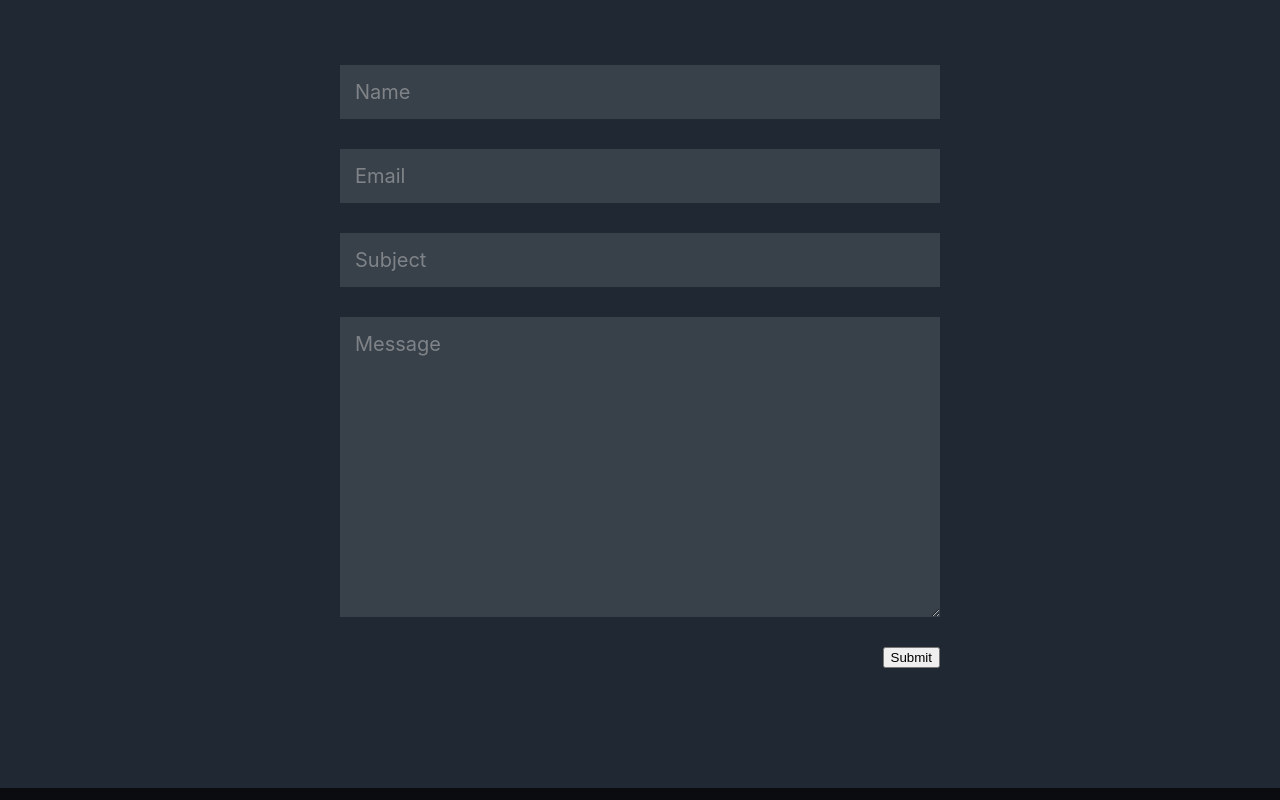
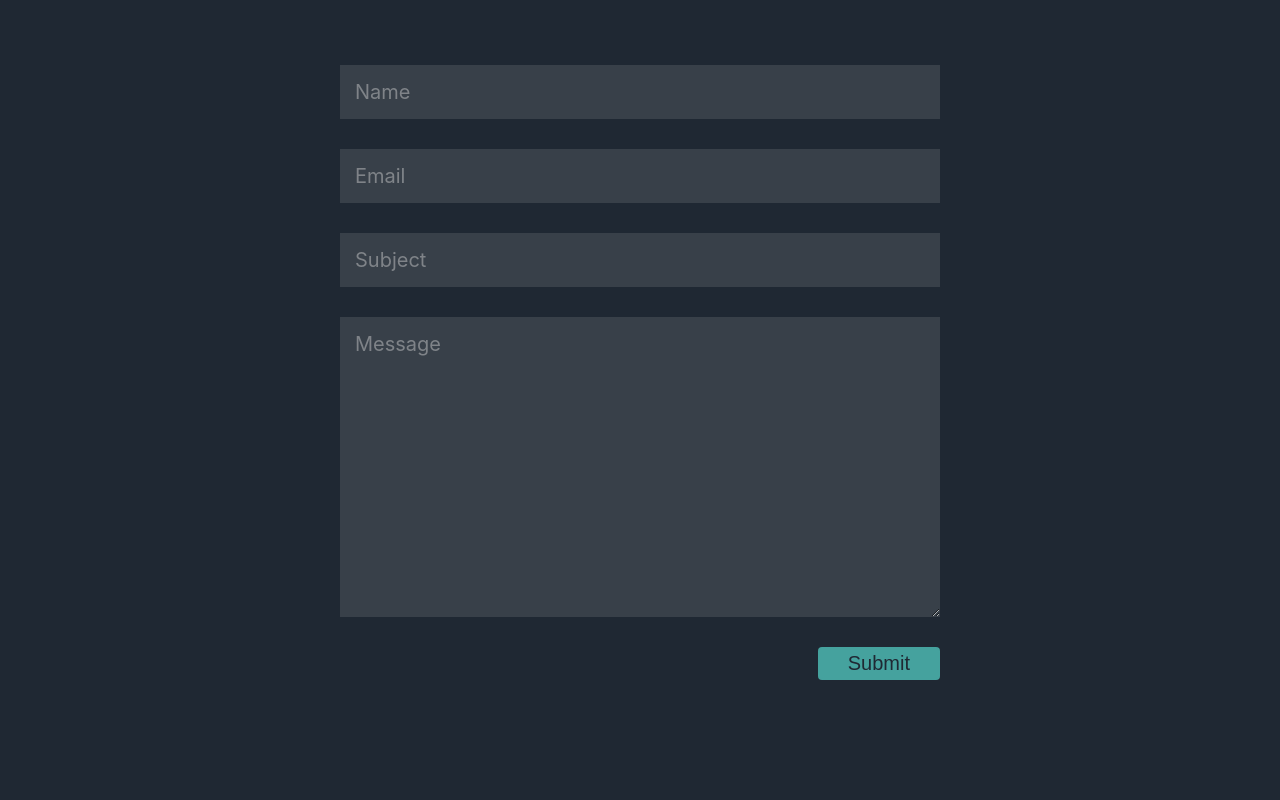
Before and after one commit to zstrangeway/portfolio, a Next.js app: page / in a window 1280 px wide. Shown: the part 7542-8342 px from the top of the page. Built offline with nearby package versions, Linux system fonts and the light colour scheme.

Commit message:
add button component

```diff
--- /dev/null
+++ b/components/Button.tsx
@@ -0,0 +1,21 @@
+import styles from "../styles/Button.module.scss";
+
+type ButtonProps = {
+  className?: string;
+  children?: React.ReactNode;
+  onClick?:
+    | ((event: React.MouseEvent<HTMLButtonElement, MouseEvent>) => void)
+    | undefined;
+};
+
+const Button: React.FC<ButtonProps> = ({
+  onClick,
+  children,
+  className,
+}: ButtonProps) => (
+  <button className={`${className} ${styles.button}`} onClick={onClick}>
+    {children}
+  </button>
+);
+
+export default Button;
--- a/components/Contact.tsx
+++ b/components/Contact.tsx
@@ -1,6 +1,12 @@
+import Button from "./Button";
 import styles from "../styles/Contact.module.scss";
 
 const Contact = (): JSX.Element => {
+  const handleSubmit = () => {
+    // TODO: Submit form
+    console.log("submit form");
+  };
+
   return (
     <section className={styles.contact}>
       <div className={styles.contact_container}>
@@ -25,7 +31,9 @@ const Contact = (): JSX.Element => {
             className={styles.contact_form_textarea}
             placeholder="Message"
           ></textarea>
-          <button className={styles.contact_form_button}>Submit</button>
+          <Button className={styles.contact_form_button} onClick={handleSubmit}>
+            Submit
+          </Button>
         </div>
       </div>
     </section>
--- /dev/null
+++ b/styles/Button.module.scss
@@ -0,0 +1,16 @@
+@import "_base";
+
+.button {
+  font-size: 1rem;
+  padding: 0.25em 1.5em;
+  background: $secondary;
+  color: $secondary-background;
+  border: 0;
+  border-radius: 0.2em;
+  cursor: pointer;
+  transition: $transition_quick;
+
+  &:hover {
+    background: $primary;
+  }
+}
```
